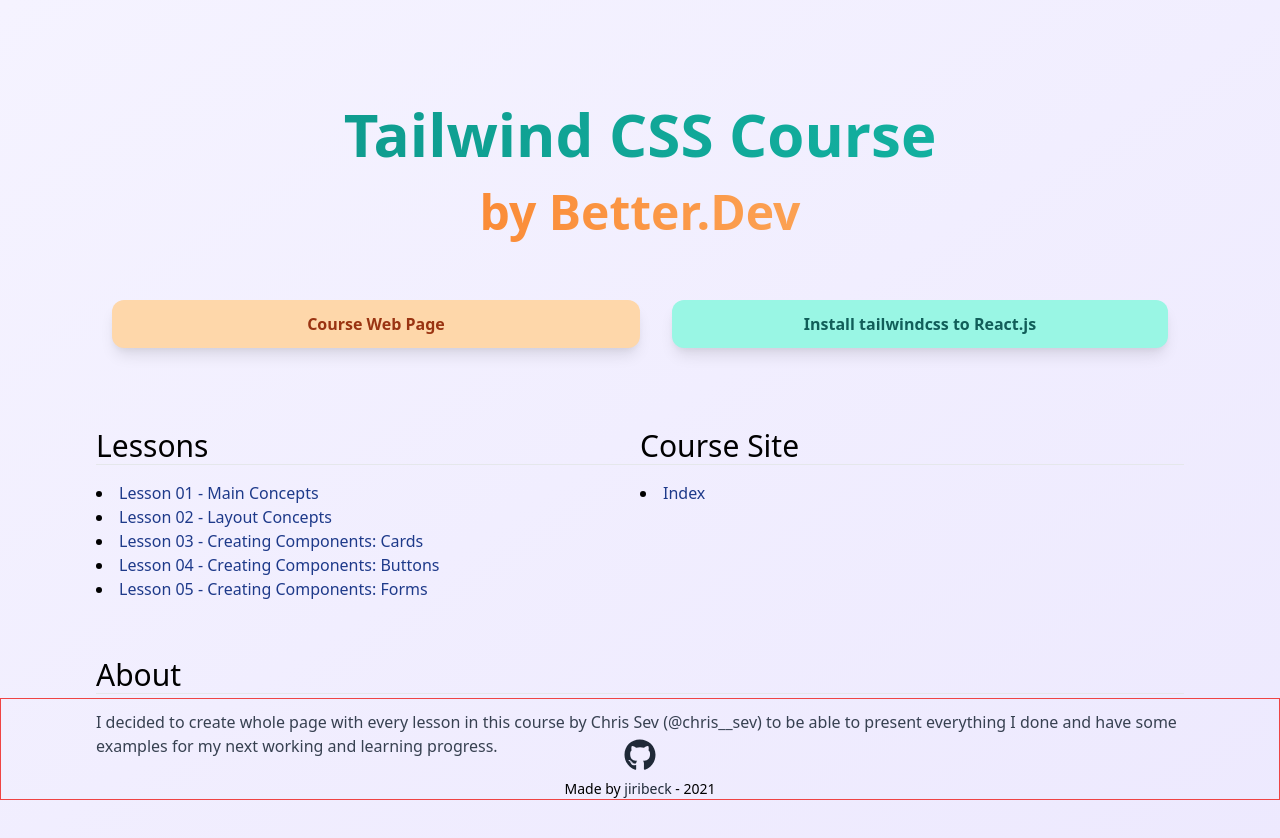
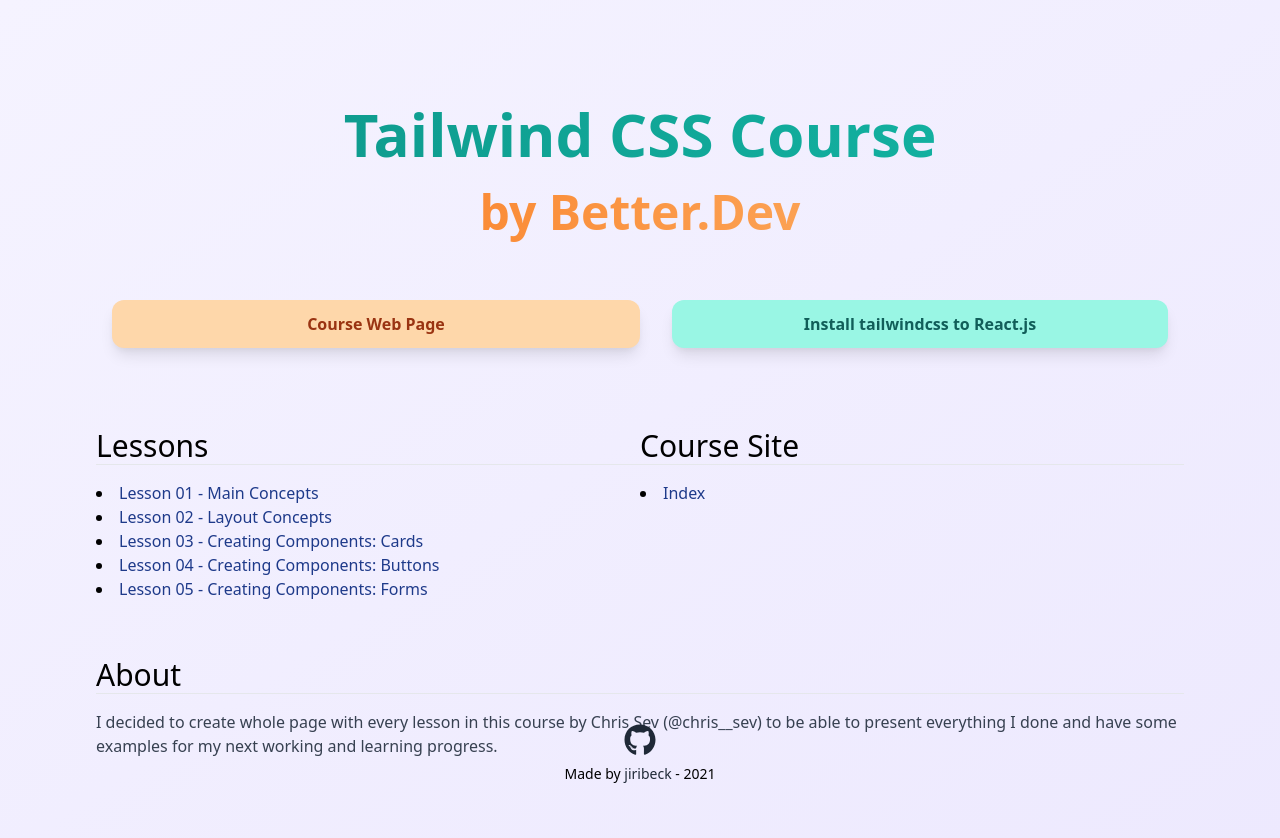
Before and after one commit to jiribeck/learning-better_dev_course, a React (Create React App) app: page / in a window 1280 px wide. Shown: the top 838 px of the page. Built offline with nearby package versions, Linux system fonts and the light colour scheme.

Commit message:
remove red border and adds bottom margin in footer

```diff
--- a/src/pages/Home.js
+++ b/src/pages/Home.js
@@ -114,7 +114,7 @@
             </div>
           </div>
         </div>
-        <div className="bottom-0 left-0 w-full border border-red-500 lg:absolute footer">
+        <div className="bottom-0 left-0 w-full mb-4 lg:absolute footer">
           <div className="flex justify-center mt-10 text-gray-800 hover:text-teal-600">
             <a href="https://github.com/jiribeck/learning-better_dev_course">
               <FaGithub size="2rem" />
```
